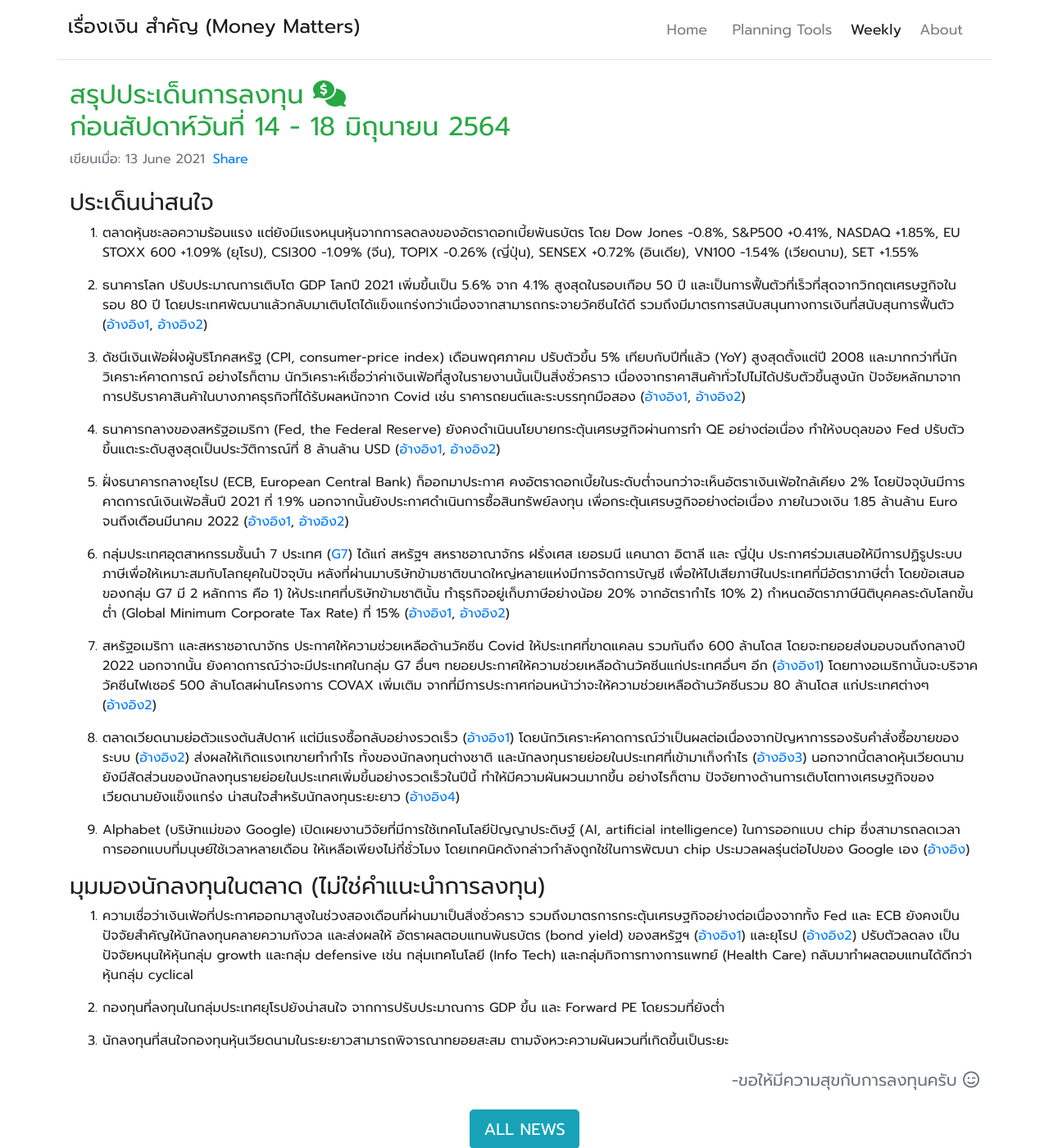
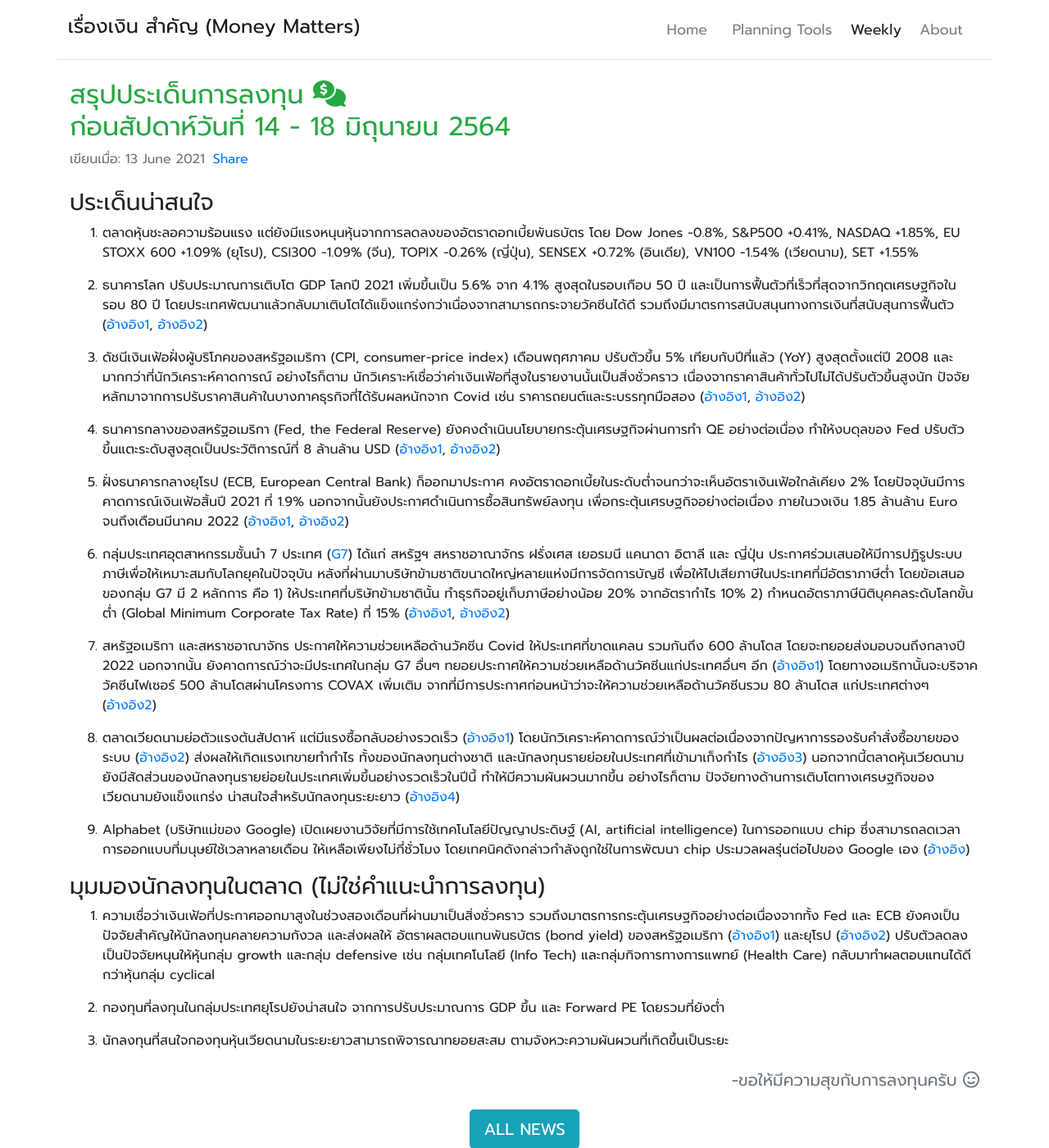
Before and after one commit to moneysart/moneysart.github.io, a Jekyll site: the page built from weekly/_posts/2021-06-13-summary.md, in a window 1280 px wide and 1400 px high. Shown: the whole window at 82% size. Built offline with Jekyll 4.4.1, drawn with Linux system fonts in a browser that asks for light colours; nearby versions of some CDN libraries.

Commit message:
add text

```diff
--- a/weekly/_posts/2021-06-13-summary.md
+++ b/weekly/_posts/2021-06-13-summary.md
@@ -15,7 +15,7 @@ date: 2021-06-13
 
 2. ธนาคารโลก ปรับประมาณการเติบโต GDP โลกปี 2021 เพิ่มขึ้นเป็น 5.6% จาก 4.1% สูงสุดในรอบเกือบ 50 ปี และเป็นการฟื้นตัวที่เร็วที่สุดจากวิกฤตเศรษฐกิจในรอบ 80 ปี โดยประเทศพัฒนาแล้วกลับมาเติบโตได้แข็งแกร่งกว่าเนื่องจากสามารถกระจายวัคซีนได้ดี รวมถึงมีมาตรการสนับสนุนทางการเงินที่สนับสุนการฟื้นตัว ([อ้างอิง1](https://news.yahoo.com/world-bank-sees-5-6-133321781.html), [อ้างอิง2](https://www.kaohoon.com/news/international/452145))
 
-3. ดัชนีเงินเฟ้อฝั่งผู้บริโภคสหรัฐ (CPI, consumer-price index) เดือนพฤศภาคม ปรับตัวขึ้น 5% เทียบกับปีที่แล้ว (YoY) สูงสุดตั้งแต่ปี 2008 และมากกว่าที่นักวิเคราะห์คาดการณ์ อย่างไรก็ตาม นักวิเคราะห์เชื่อว่าค่าเงินเฟ้อที่สูงในรายงานนั้นเป็นสิ่งชั่วคราว เนื่องจากราคาสินค้าทั่วไปไม่ได้ปรับตัวขึ้นสูงนัก ปัจจัยหลักมาจากการปรับราคาสินค้าในบางภาคธุรกิจที่ได้รับผลหนักจาก Covid เช่น ราคารถยนต์และระบรรทุกมือสอง ([อ้างอิง1](https://www.cnbc.com/2021/06/10/cpi-may-2021.html), [อ้างอิง2](https://www.wsj.com/articles/us-inflation-consumer-price-index-may-2021-11623288303))
+3. ดัชนีเงินเฟ้อฝั่งผู้บริโภคของสหรัฐอเมริกา (CPI, consumer-price index) เดือนพฤศภาคม ปรับตัวขึ้น 5% เทียบกับปีที่แล้ว (YoY) สูงสุดตั้งแต่ปี 2008 และมากกว่าที่นักวิเคราะห์คาดการณ์ อย่างไรก็ตาม นักวิเคราะห์เชื่อว่าค่าเงินเฟ้อที่สูงในรายงานนั้นเป็นสิ่งชั่วคราว เนื่องจากราคาสินค้าทั่วไปไม่ได้ปรับตัวขึ้นสูงนัก ปัจจัยหลักมาจากการปรับราคาสินค้าในบางภาคธุรกิจที่ได้รับผลหนักจาก Covid เช่น ราคารถยนต์และระบรรทุกมือสอง ([อ้างอิง1](https://www.cnbc.com/2021/06/10/cpi-may-2021.html), [อ้างอิง2](https://www.wsj.com/articles/us-inflation-consumer-price-index-may-2021-11623288303))
 
 4. ธนาคารกลางของสหรัฐอเมริกา (Fed, the Federal Reserve) ยังคงดำเนินนโยบายกระตุ้นเศรษฐกิจผ่านการทำ QE อย่างต่อเนื่อง ทำให้งบดุลของ Fed ปรับตัวขึ้นแตะระดับสูงสุดเป็นประวัติการณ์ที่ 8 ล้านล้าน USD ([อ้างอิง1](https://www.finnomena.com/taspong/news-update-11-06-2021/), [อ้างอิง2](https://www.reuters.com/business/fed-balance-sheet-tops-8-trillion-first-time-data-2021-06-10/))
 
@@ -34,7 +34,7 @@ date: 2021-06-13
 
 ### มุมมองนักลงทุนในตลาด (ไม่ใช่คำแนะนำการลงทุน)
 
-1. ความเชื่อว่าเงินเฟ้อที่ประกาศออกมาสูงในช่วงสองเดือนที่ผ่านมาเป็นสิ่งชั่วคราว รวมถึงมาตรการกระตุ้นเศรษฐกิจอย่างต่อเนื่องจากทั้ง Fed และ ECB ยังคงเป็นปัจจัยสำคัญให้นักลงทุนคลายความกังวล และส่งผลให้ อัตราผลตอบแทนพันธบัตร (bond yield) ของสหรัฐฯ ([อ้างอิง1](https://www.cnbc.com/quotes/US10Y)) และยุโรป ([อ้างอิง2](https://ycharts.com/indicators/10year_eurozone_central_government_bond_par_yield_curve)) ปรับตัวลดลง เป็นปัจจัยหนุนให้หุ้นกลุ่ม growth และกลุ่ม defensive เช่น กลุ่มเทคโนโลยี (Info Tech) และกลุ่มกิจการทางการแพทย์ (Health Care) กลับมาทำผลตอบแทนได้ดีกว่าหุ้นกลุ่ม cyclical
+1. ความเชื่อว่าเงินเฟ้อที่ประกาศออกมาสูงในช่วงสองเดือนที่ผ่านมาเป็นสิ่งชั่วคราว รวมถึงมาตรการกระตุ้นเศรษฐกิจอย่างต่อเนื่องจากทั้ง Fed และ ECB ยังคงเป็นปัจจัยสำคัญให้นักลงทุนคลายความกังวล และส่งผลให้ อัตราผลตอบแทนพันธบัตร (bond yield) ของสหรัฐอเมริกา ([อ้างอิง1](https://www.cnbc.com/quotes/US10Y)) และยุโรป ([อ้างอิง2](https://ycharts.com/indicators/10year_eurozone_central_government_bond_par_yield_curve)) ปรับตัวลดลง เป็นปัจจัยหนุนให้หุ้นกลุ่ม growth และกลุ่ม defensive เช่น กลุ่มเทคโนโลยี (Info Tech) และกลุ่มกิจการทางการแพทย์ (Health Care) กลับมาทำผลตอบแทนได้ดีกว่าหุ้นกลุ่ม cyclical
 
 2. กองทุนที่ลงทุนในกลุ่มประเทศยุโรปยังน่าสนใจ จากการปรับประมาณการ GDP ขึ้น และ Forward PE โดยรวมที่ยังต่ำ
 
```
